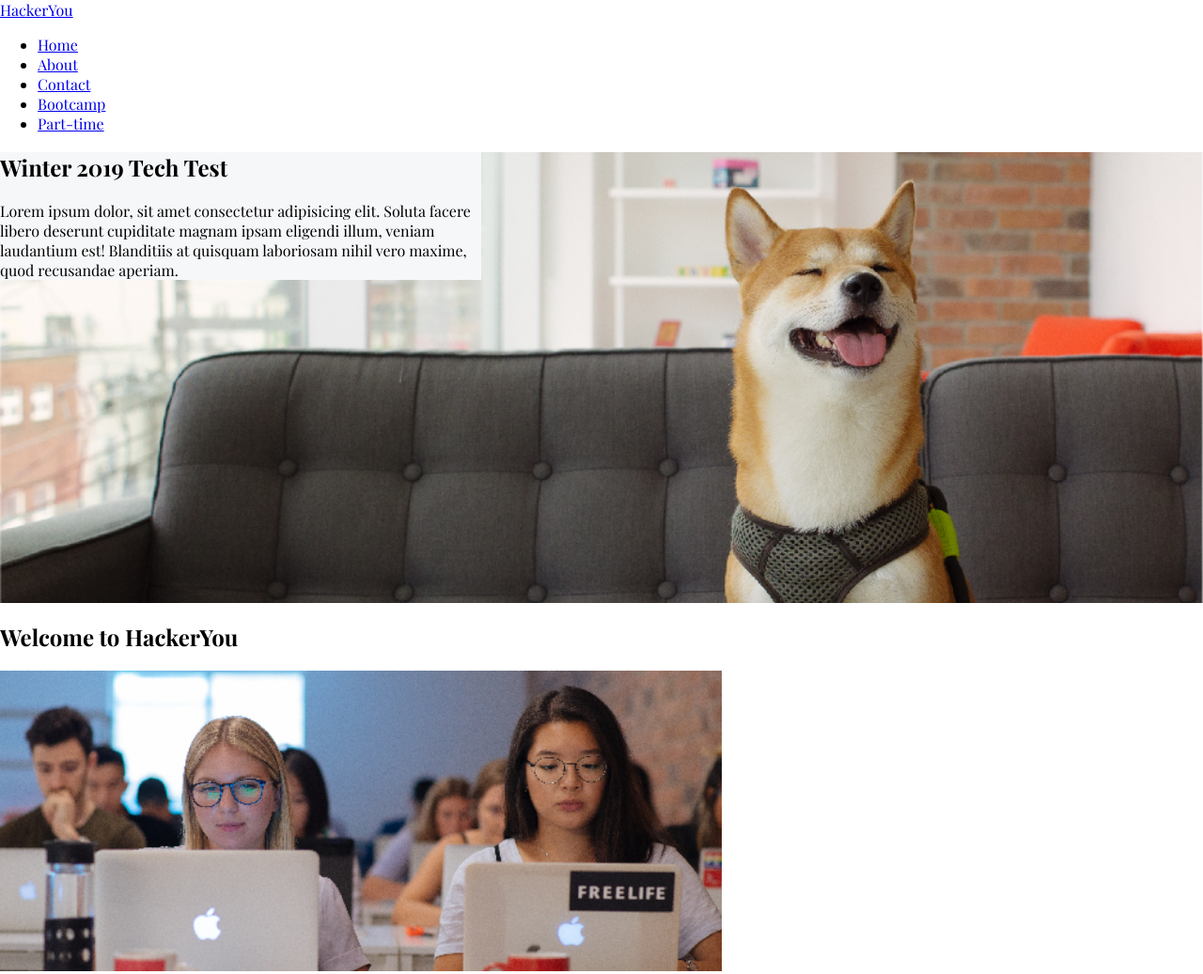
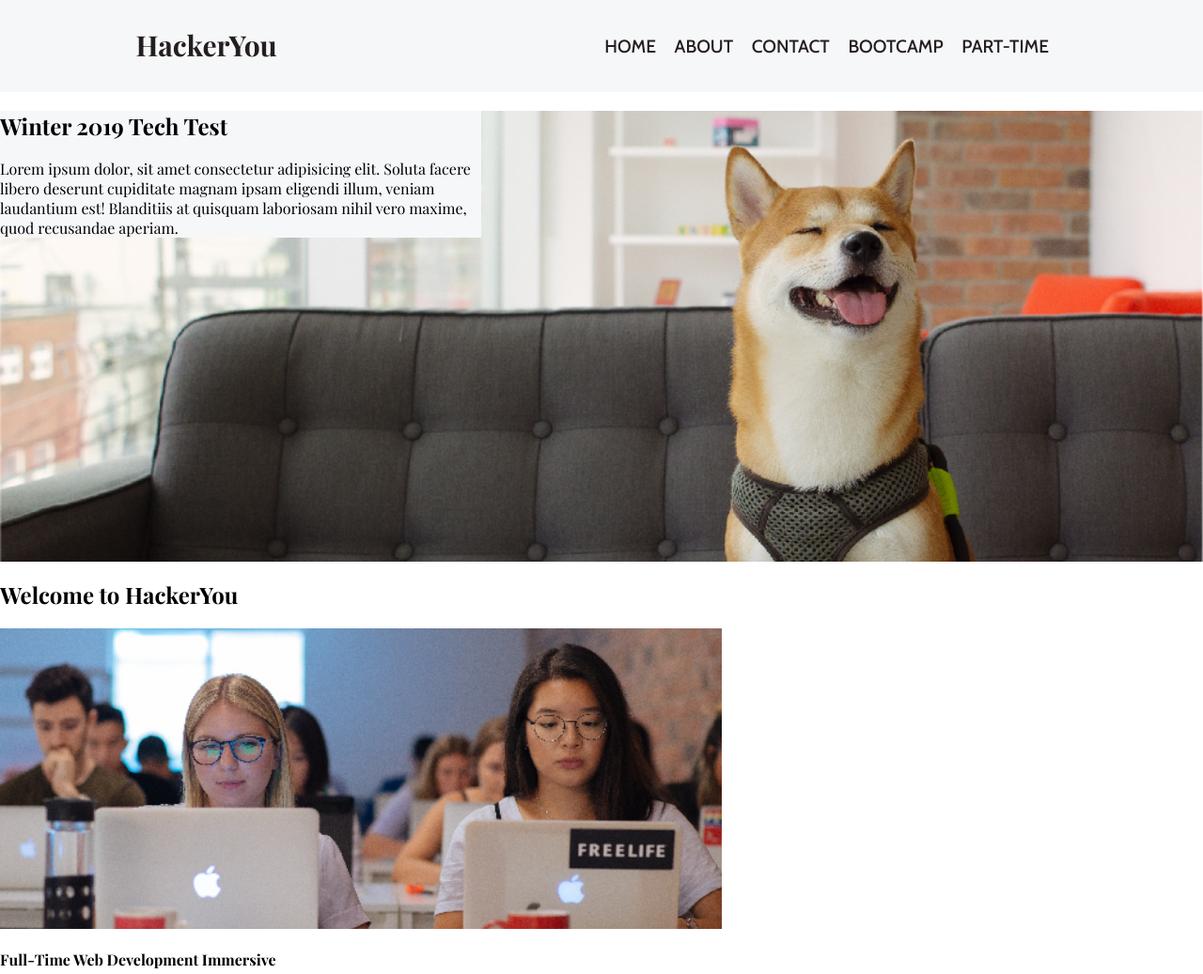
Before and after one commit to nikijiandani/tech-challenge, a plain HTML site: page index.html in a window 1280 px wide. Shown: the top 1037 px of the page at 94% size. Drawn offline with nearby package versions, Linux system fonts and the light colour scheme.

Commit message:
Add navbar styling

```diff
--- a/index.html
+++ b/index.html
@@ -13,10 +13,10 @@
         <header>
 			<!-- NAVBAR -->
 			<nav>
-				<a href="https://hackeryou.com/">HackerYou</a>
+				<a class="logo" href="https://hackeryou.com/">HackerYou</a>
 				<ul>
 					<li><a href="#">Home</a></li>
-					<li><a href="#about">About</a></li>
+					<li><a href="#">About</a></li>
 					<li><a href="#">Contact</a></li>
 					<li><a href="#">Bootcamp</a></li>
 					<li><a href="#">Part-time</a></li>
--- a/style.css
+++ b/style.css
@@ -5,6 +5,38 @@ html,body {
 	background: #FFFFFF;
 	margin: 0;
 	padding: 0;
+}
+nav {
+	background: #F6F7F9;
+	display: flex;
+	justify-content: space-around;
+	flex-wrap: wrap;
+	width: 100%;
+	margin:0 auto;
+	padding: 1.3em 0 1.3em;
+	overflow: hidden;
+	top: 0;
+	left: 0;
+}
+nav a {
+	text-decoration: none;
+	color: #241F1F;
+	font-weight: 500;
+}
+nav a:hover {
+	text-decoration: underline;
+}
+nav li {
+    font-family: 'Cabin', sans-serif;
+    font-size: 1.2em;
+	text-transform: uppercase;
+}
+header ul{
+	list-style-type: none;
+	display: flex;
+	justify-content: space-evenly;
+	width: 40%;
+	flex-wrap: wrap;
 }
 footer {
     color: #FFFFFF;
@@ -42,6 +74,11 @@ button {
 }
 button:hover {
 	text-decoration: underline;
+}
+.logo {
+	font-size: 30px;
+	font-weight: bold;
+	padding-top: 7px;
 }
 .hero {
     width: 100%;
```
